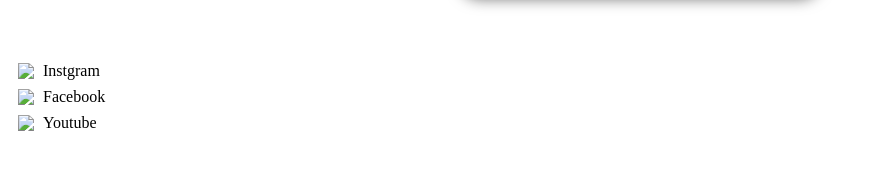
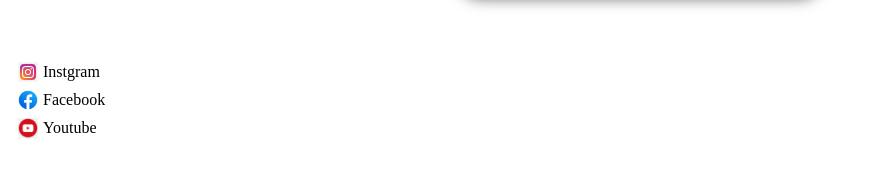
Before and after one commit to isslamAyane/calculator, a plain HTML site: page index.html in a window 1280 px wide. Shown: the part 488-666 px from the top of the page, without its empty margins (0-875 px from the left). Drawn offline with Linux system fonts and the light colour scheme.

Commit message:
Update index.html

```diff
--- a/index.html
+++ b/index.html
@@ -55,15 +55,15 @@
   <footer class="footer">
     <ul>
       <li>
-        <img src="images/instagram.jpg">
+        <img src="instagram.jpg">
         <a href="">Instgram</a>
       </li>
       <li>
-        <img src="images/facebook.jpg">
+        <img src="facebook.jpg">
         <a href="">Facebook</a>
       </li>
       <li>
-        <img src="images/youtube.jpg">
+        <img src="youtube.jpg">
         <a href="">Youtube</a>
       </li>
     </ul>
```
